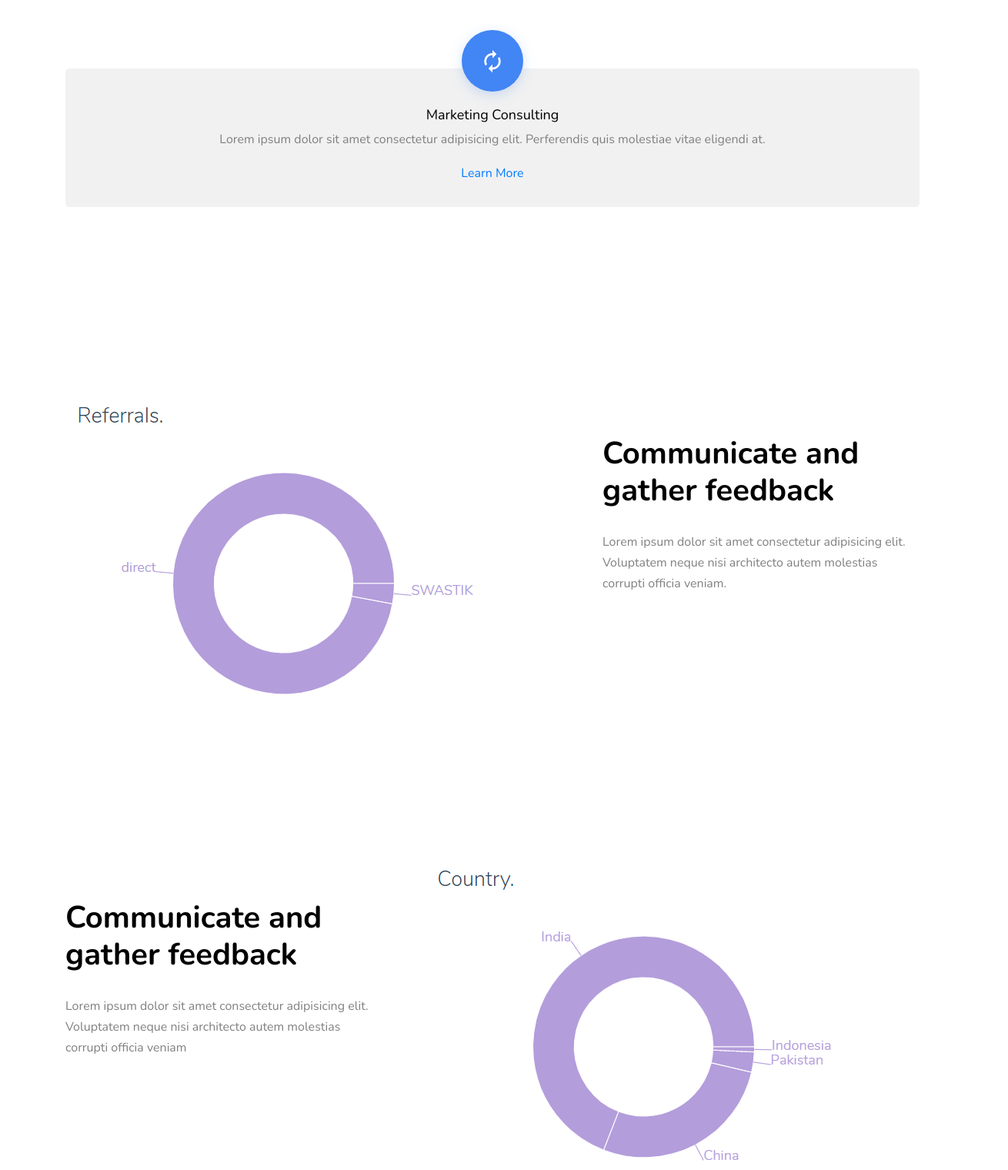
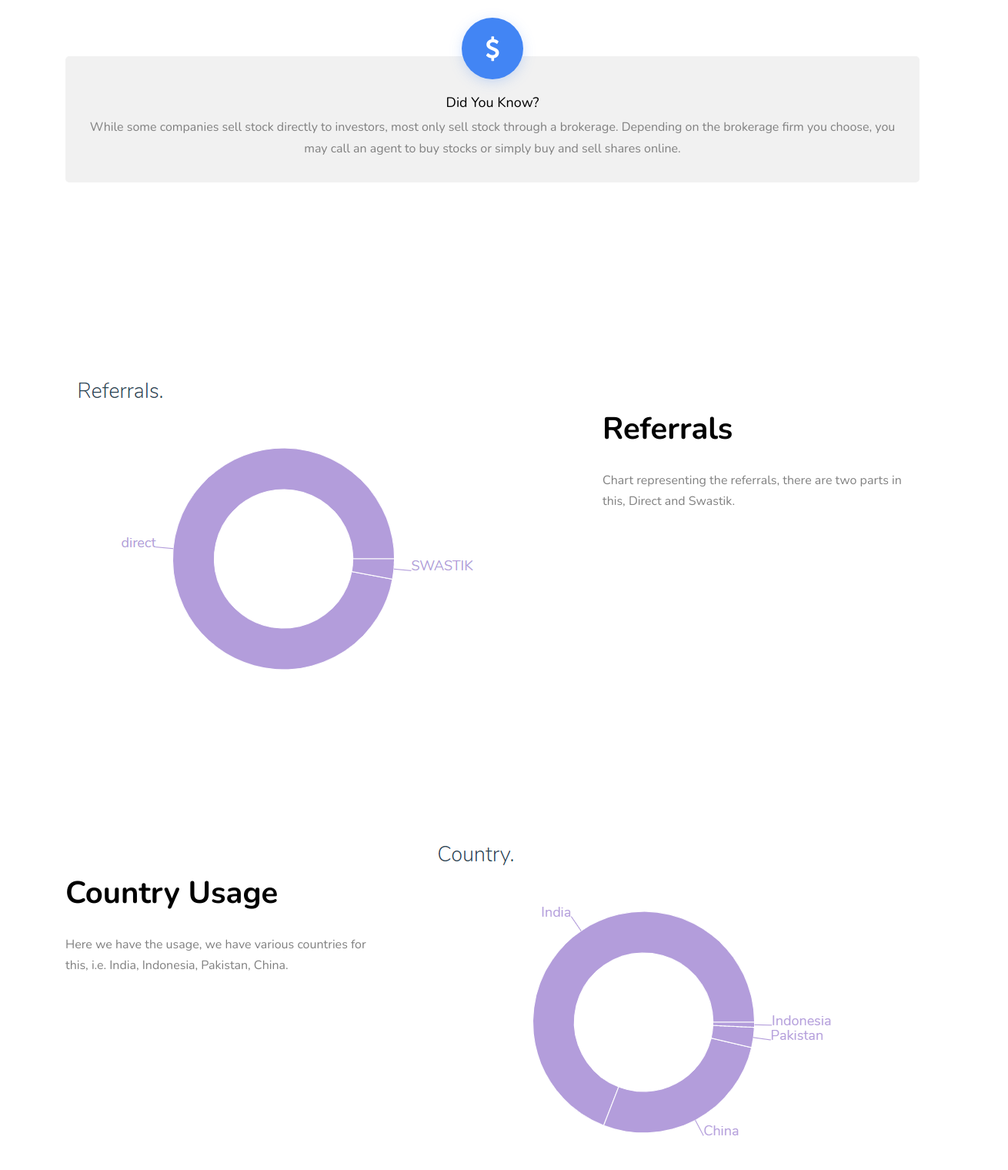
Before and after one commit to PriyankVIT/Stock-Market-Investment---Capstone, a plain HTML site: page dashboard.html in a window 1280 px wide. Shown: the part 1800-3320 px from the top of the page at 77% size, 1310 px wide, since content can reach past the window. Drawn offline with nearby package versions, Linux system fonts and the light colour scheme; files whose address does not match are found by name.

Commit message:
dashboard improved

```diff
--- a/dashboard.html
+++ b/dashboard.html
@@ -135,12 +135,11 @@
 
             <div class="unit-4 d-block">
               <div class="unit-4-icon mb-3">
-                <span class="icon-wrap"><span class="text-primary icon-autorenew"></span></span>
+                <span class="icon-wrap"><span class="text-primary icon-bitcoin"></span></span>
               </div>
               <div>
-                <h3>Marketing Consulting</h3>
-                <p>Lorem ipsum dolor sit amet consectetur adipisicing elit. Perferendis quis molestiae vitae eligendi at.</p>
-                <p><a href="#">Learn More</a></p>
+                <h3>Did You Know?</h3>
+                <p>Just like a cent is the smallest unit of USD, a satoshi is the smallest unit of bitcoin, thus being the smallest denomination with which transactions can be carried out. This unit is referred to as satoshi to serve as a reference to Satoshi Nakamoto, the originator(s) of Bitcoin.</p>
               </div>
             </div>
 
@@ -163,12 +162,11 @@
 
             <div class="unit-4 d-block">
               <div class="unit-4-icon mb-3">
-                <span class="icon-wrap"><span class="text-primary icon-autorenew"></span></span>
+                <span class="icon-wrap"><span class="text-primary icon-dollar"></span></span>
               </div>
               <div>
-                <h3>Marketing Consulting</h3>
-                <p>Lorem ipsum dolor sit amet consectetur adipisicing elit. Perferendis quis molestiae vitae eligendi at.</p>
-                <p><a href="#">Learn More</a></p>
+                <h3>Did You Know?</h3>
+                <p>While some companies sell stock directly to investors, most only sell stock through a brokerage. Depending on the brokerage firm you choose, you may call an agent to buy stocks or simply buy and sell shares online.</p>
               </div>
             </div>
 
@@ -185,8 +183,8 @@
             <img src="images/1Capture.png" alt="Image" class="img-fluid">
           </div>
           <div class="col-lg-5 pl-lg-5 ml-auto mt-md-5">
-            <h2 class="text-black">Communicate and gather feedback</h2>
-            <p class="mb-4">Lorem ipsum dolor sit amet consectetur adipisicing elit. Voluptatem neque nisi architecto autem molestias corrupti officia veniam.</p>
+            <h2 class="text-black">Referrals</h2>
+            <p class="mb-4">Chart representing the referrals, there are two parts in this, Direct and Swastik.</p>
           </div>
         </div>
 
@@ -195,8 +193,8 @@
             <img src="images/2Capture.png" alt="Image" class="img-fluid">
           </div>
           <div class="col-lg-5 pr-lg-5 mr-auto mt-5 order-2 order-lg-1">
-            <h2 class="text-black">Communicate and gather feedback</h2>
-            <p class="mb-4">Lorem ipsum dolor sit amet consectetur adipisicing elit. Voluptatem neque nisi architecto autem molestias corrupti officia veniam</p>
+            <h2 class="text-black">Country Usage</h2>
+            <p class="mb-4">Here we have the usage, we have various countries for this, i.e. India, Indonesia, Pakistan, China.</p>
           </div>
         </div>
 
@@ -205,8 +203,8 @@
             <img src="images/3Capture.png" alt="Image" class="img-fluid">
           </div>
           <div class="col-lg-5 pl-lg-5 ml-auto mt-md-5">
-            <h2 class="text-black">Communicate and gather feedback</h2>
-            <p class="mb-4">Lorem ipsum dolor sit amet consectetur adipisicing elit. Voluptatem neque nisi architecto autem molestias corrupti officia veniam.</p>
+            <h2 class="text-black">Rating</h2>
+            <p class="mb-4">It clearly shows the reliability and usefulness of our product. Our customers are mostly happy with the services.</p>
           </div>
         </div>
 
@@ -215,8 +213,8 @@
             <img src="images/0Capture.png" alt="Image" class="img-fluid">
           </div>
           <div class="col-lg-5 pr-lg-5 mr-auto mt-5 order-2 order-lg-1">
-            <h2 class="text-black">Communicate and gather feedback</h2>
-            <p class="mb-4">Lorem ipsum dolor sit amet consectetur adipisicing elit. Voluptatem neque nisi architecto autem molestias corrupti officia veniam</p>
+            <h2 class="text-black">Clicks Count</h2>
+            <p class="mb-4">This data shows the number of clicks on the website.</p>
         </div>
       </div>
     </div>
```
